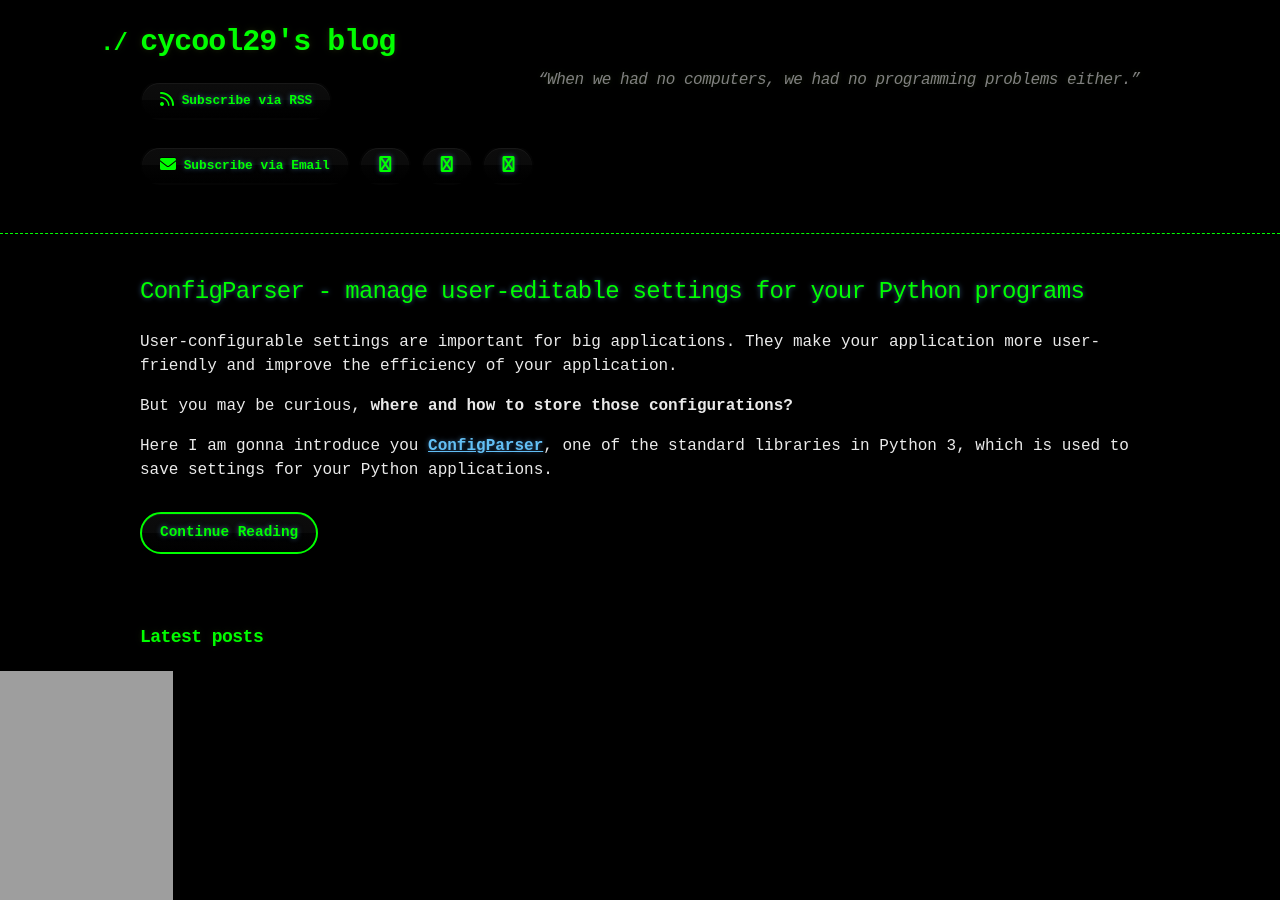
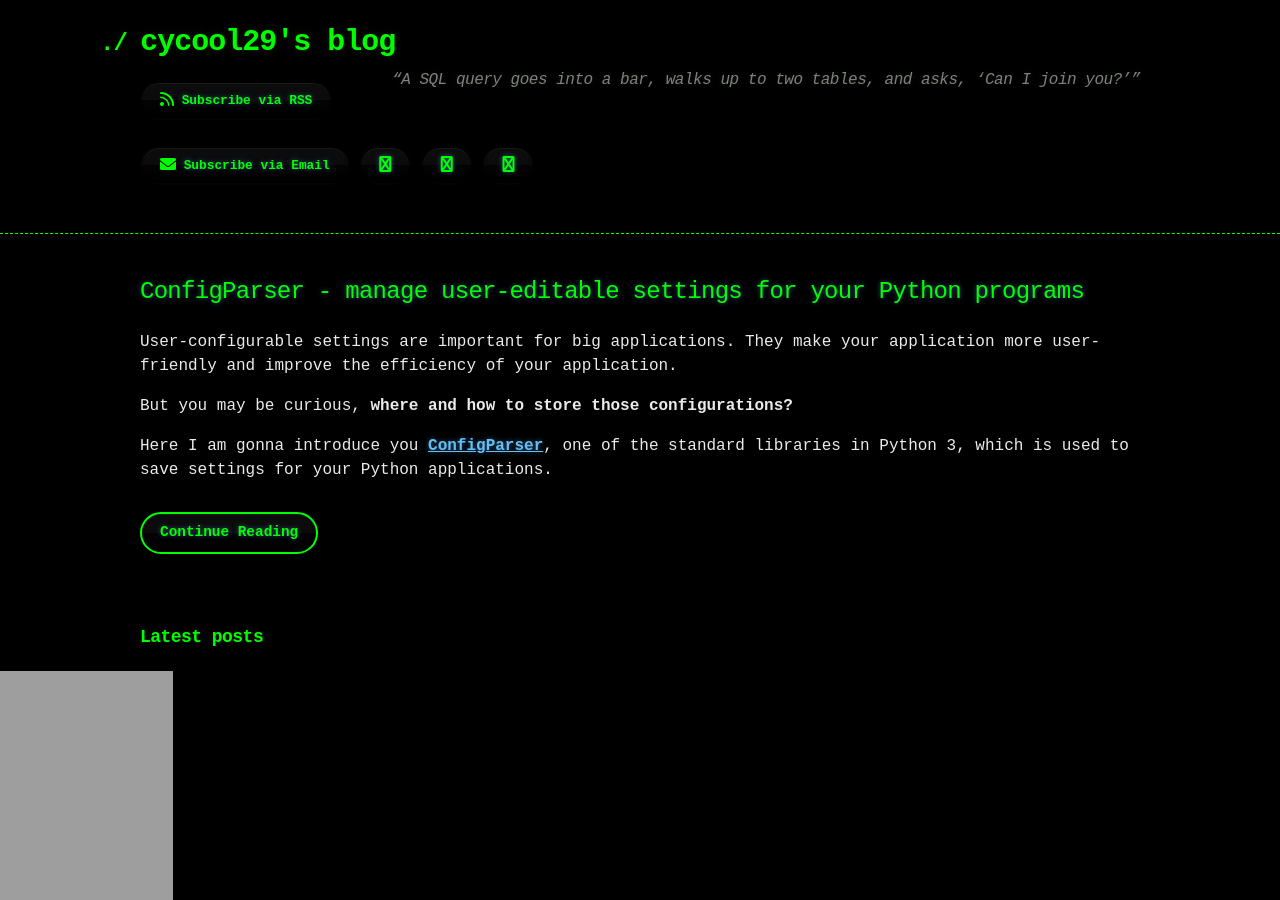
Before and after one commit to cycool29/cycool29.github.io, a Jekyll site: the page built from index.md, in a window 1280 px wide and 900 px high. Built offline with Jekyll 4.4.1, drawn with Linux system fonts in a browser that asks for light colours; a style sheet for code colours, icons or effects is not loaded.

Commit message:
Update quotes

```diff
--- a/_config.yml
+++ b/_config.yml
@@ -1,5 +1,5 @@
 title: cycool29's blog
-description: "“When we had no computers, we had no programming problems either.” "
+description: "“A SQL query goes into a bar, walks up to two tables, and asks, ‘Can I join you?’” "
 bio: A high school student. Intermediate in Python, Git, Bash. Learning JavaScript. He/Him. "
 author: cycool29
 url: https://cycool29.github.io
```
